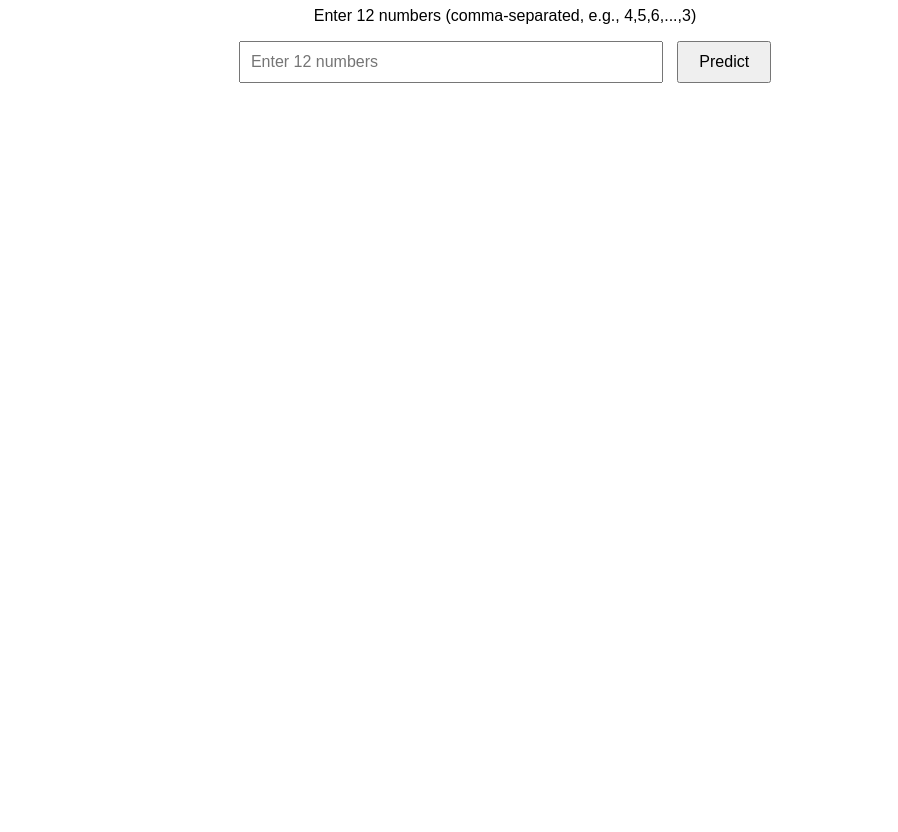
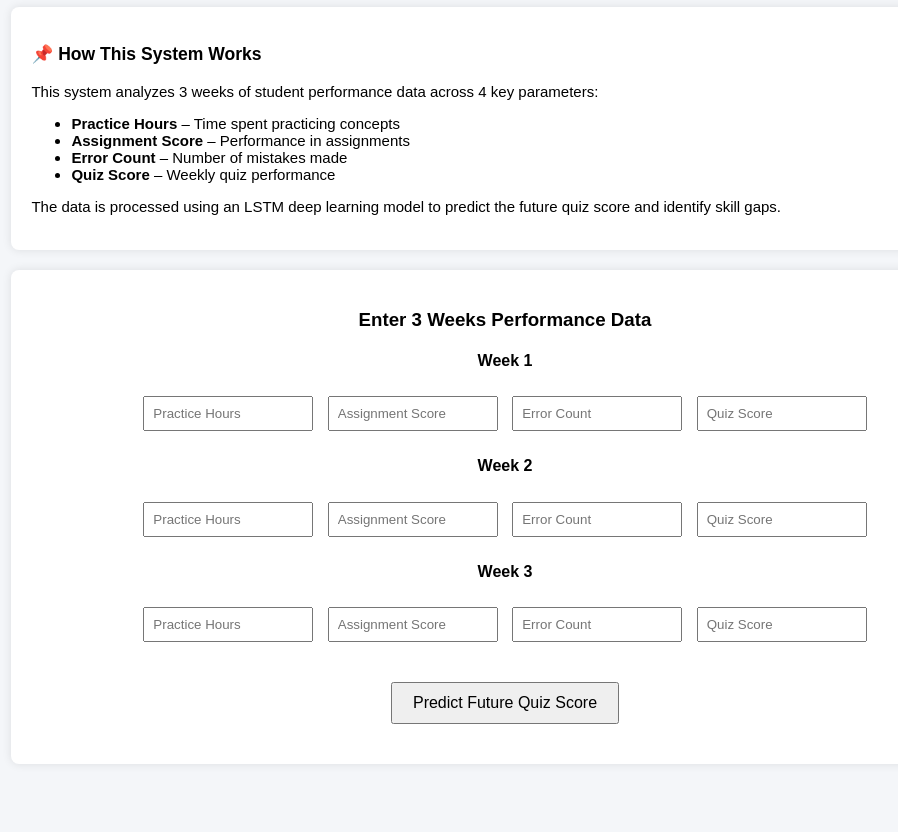
Before and after one commit to PUJA-NANDHINI/skill-gap-predictor, a plain HTML site: page web/index.html in a window 1280 px wide. Shown: the part 121-953 px from the top of the page, without its empty margins (135-1033 px from the left). Before the commit the page ends 800 px from the top, so only its background shows below. Drawn offline with Linux system fonts and the light colour scheme.

Commit message:
debug test

```diff
--- a/web/index.html
+++ b/web/index.html
@@ -2,22 +2,109 @@
 <html lang="en">
 <head>
     <meta charset="UTF-8">
-    <title>Skill Gap Predictor</title>
+    <title>AI Skill Gap Predictor</title>
     <style>
-        body { font-family: Arial, sans-serif; padding: 40px; text-align: center; }
-        input { width: 400px; padding: 10px; font-size: 16px; }
-        button { padding: 10px 20px; font-size: 16px; margin-left: 10px; cursor: pointer; }
-        h2 { color: green; margin-top: 30px; }
+        body {
+            font-family: Arial, sans-serif;
+            padding: 40px;
+            background-color: #f4f6f9;
+            text-align: center;
+        }
+
+        h1 {
+            color: #2c3e50;
+        }
+
+        .section {
+            background: white;
+            padding: 20px;
+            margin: 20px auto;
+            width: 80%;
+            border-radius: 8px;
+            box-shadow: 0 0 10px rgba(0,0,0,0.1);
+        }
+
+        .week {
+            margin-bottom: 20px;
+        }
+
+        input {
+            width: 150px;
+            padding: 8px;
+            margin: 5px;
+        }
+
+        button {
+            padding: 10px 20px;
+            font-size: 16px;
+            cursor: pointer;
+            margin-top: 15px;
+        }
+
+        h2 {
+            margin-top: 20px;
+            color: green;
+        }
+
+        .info {
+            text-align: left;
+            font-size: 15px;
+        }
     </style>
 </head>
 <body>
-    <h1>Skill Gap Prediction</h1>
-    <p>Enter 12 numbers (comma-separated, e.g., 4,5,6,...,3)</p>
-    <input type="text" id="sequence" placeholder="Enter 12 numbers">
-    <button onclick="predict()">Predict</button>
+
+<h1>AI-Based Skill Gap Predictor</h1>
+
+<div class="section info">
+    <h3>📌 How This System Works</h3>
+    <p>
+        This system analyzes 3 weeks of student performance data across 4 key parameters:
+    </p>
+    <ul>
+        <li><b>Practice Hours</b> – Time spent practicing concepts</li>
+        <li><b>Assignment Score</b> – Performance in assignments</li>
+        <li><b>Error Count</b> – Number of mistakes made</li>
+        <li><b>Quiz Score</b> – Weekly quiz performance</li>
+    </ul>
+    <p>
+        The data is processed using an LSTM deep learning model to predict the future quiz score and identify skill gaps.
+    </p>
+</div>
+
+<div class="section">
+    <h3>Enter 3 Weeks Performance Data</h3>
+
+    <div class="week">
+        <h4>Week 1</h4>
+        <input type="number" id="w1_ph" placeholder="Practice Hours">
+        <input type="number" id="w1_as" placeholder="Assignment Score">
+        <input type="number" id="w1_ec" placeholder="Error Count">
+        <input type="number" id="w1_qs" placeholder="Quiz Score">
+    </div>
+
+    <div class="week">
+        <h4>Week 2</h4>
+        <input type="number" id="w2_ph" placeholder="Practice Hours">
+        <input type="number" id="w2_as" placeholder="Assignment Score">
+        <input type="number" id="w2_ec" placeholder="Error Count">
+        <input type="number" id="w2_qs" placeholder="Quiz Score">
+    </div>
+
+    <div class="week">
+        <h4>Week 3</h4>
+        <input type="number" id="w3_ph" placeholder="Practice Hours">
+        <input type="number" id="w3_as" placeholder="Assignment Score">
+        <input type="number" id="w3_ec" placeholder="Error Count">
+        <input type="number" id="w3_qs" placeholder="Quiz Score">
+    </div>
+
+    <button onclick="predict()">Predict Future Quiz Score</button>
 
     <h2 id="result"></h2>
+</div>
 
-    <script src="script.js"></script>
+<script src="script.js"></script>
+
 </body>
 </html>
--- a/web/script.js
+++ b/web/script.js
@@ -1,9 +1,24 @@
 async function predict() {
-    const input = document.getElementById("sequence").value;
-    const sequence = input.split(",").map(Number);
 
-    if (sequence.length !== 12) {
-        alert("Please enter exactly 12 numbers");
+    const sequence = [
+        Number(document.getElementById("w1_ph").value),
+        Number(document.getElementById("w1_as").value),
+        Number(document.getElementById("w1_ec").value),
+        Number(document.getElementById("w1_qs").value),
+
+        Number(document.getElementById("w2_ph").value),
+        Number(document.getElementById("w2_as").value),
+        Number(document.getElementById("w2_ec").value),
+        Number(document.getElementById("w2_qs").value),
+
+        Number(document.getElementById("w3_ph").value),
+        Number(document.getElementById("w3_as").value),
+        Number(document.getElementById("w3_ec").value),
+        Number(document.getElementById("w3_qs").value)
+    ];
+
+    if (sequence.some(isNaN)) {
+        alert("Please fill all fields properly.");
         return;
     }
 
@@ -16,18 +31,24 @@ async function predict() {
             body: JSON.stringify({ sequence: sequence })
         });
 
-        if (!response.ok) {
-            const error = await response.json();
-            alert("Error: " + (error.error || "Something went wrong"));
-            return;
+        const data = await response.json();
+
+        const score = data.predicted_quiz_score.toFixed(2);
+
+        let interpretation = "";
+
+        if (score < 4) {
+            interpretation = "High Skill Gap";
+        } else if (score < 7) {
+            interpretation = "Moderate Skill Gap";
+        } else {
+            interpretation = "Low Skill Gap";
         }
 
-        const data = await response.json();
         document.getElementById("result").innerText =
-            "Predicted Quiz Score: " + data.predicted_quiz_score.toFixed(2);
+            "Predicted Quiz Score: " + score + " (" + interpretation + ")";
 
     } catch (error) {
-        console.error("Error:", error);
-        alert("Failed to get prediction. Check your network or API URL.");
+        alert("Failed to get prediction. Check your network or API.");
     }
 }
```
